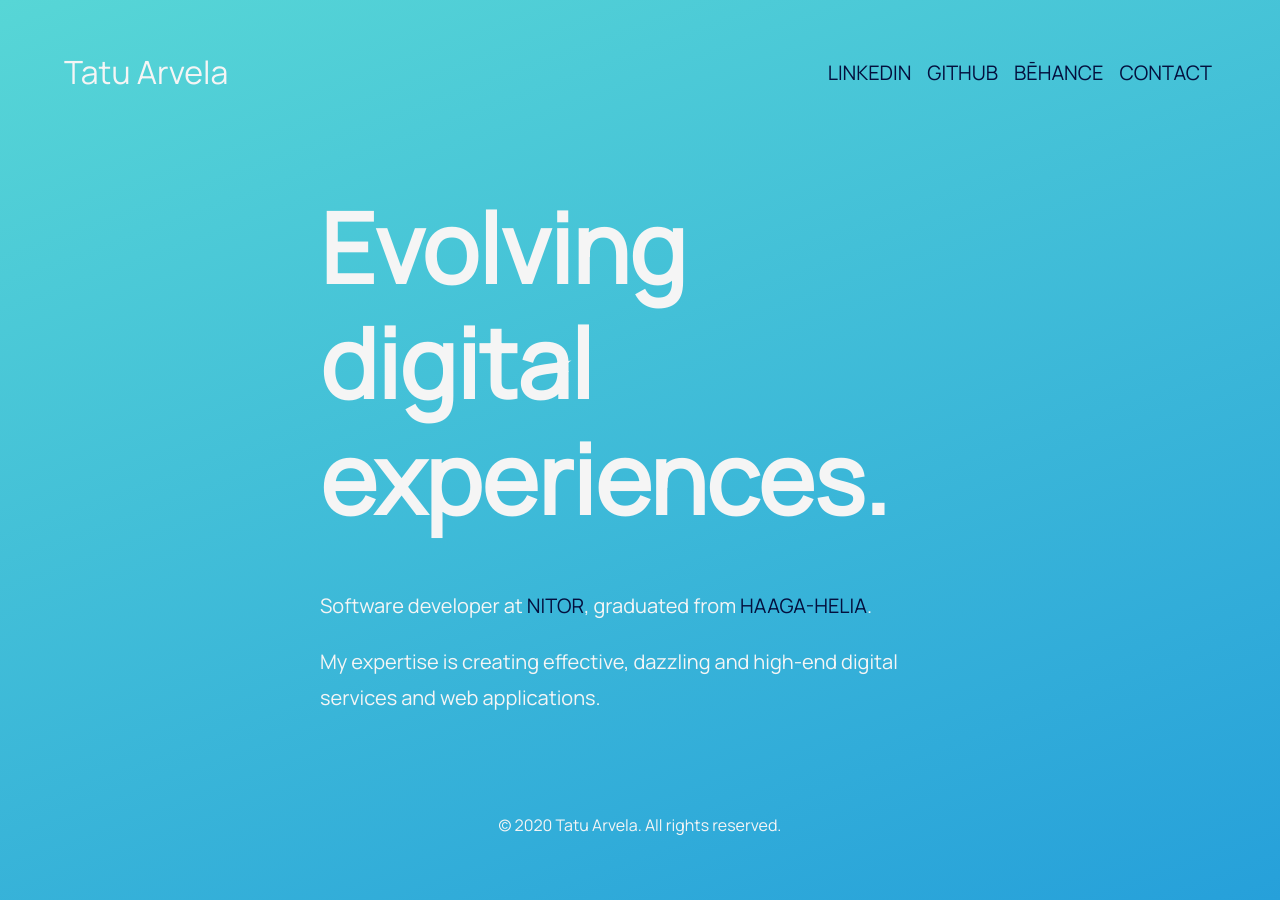
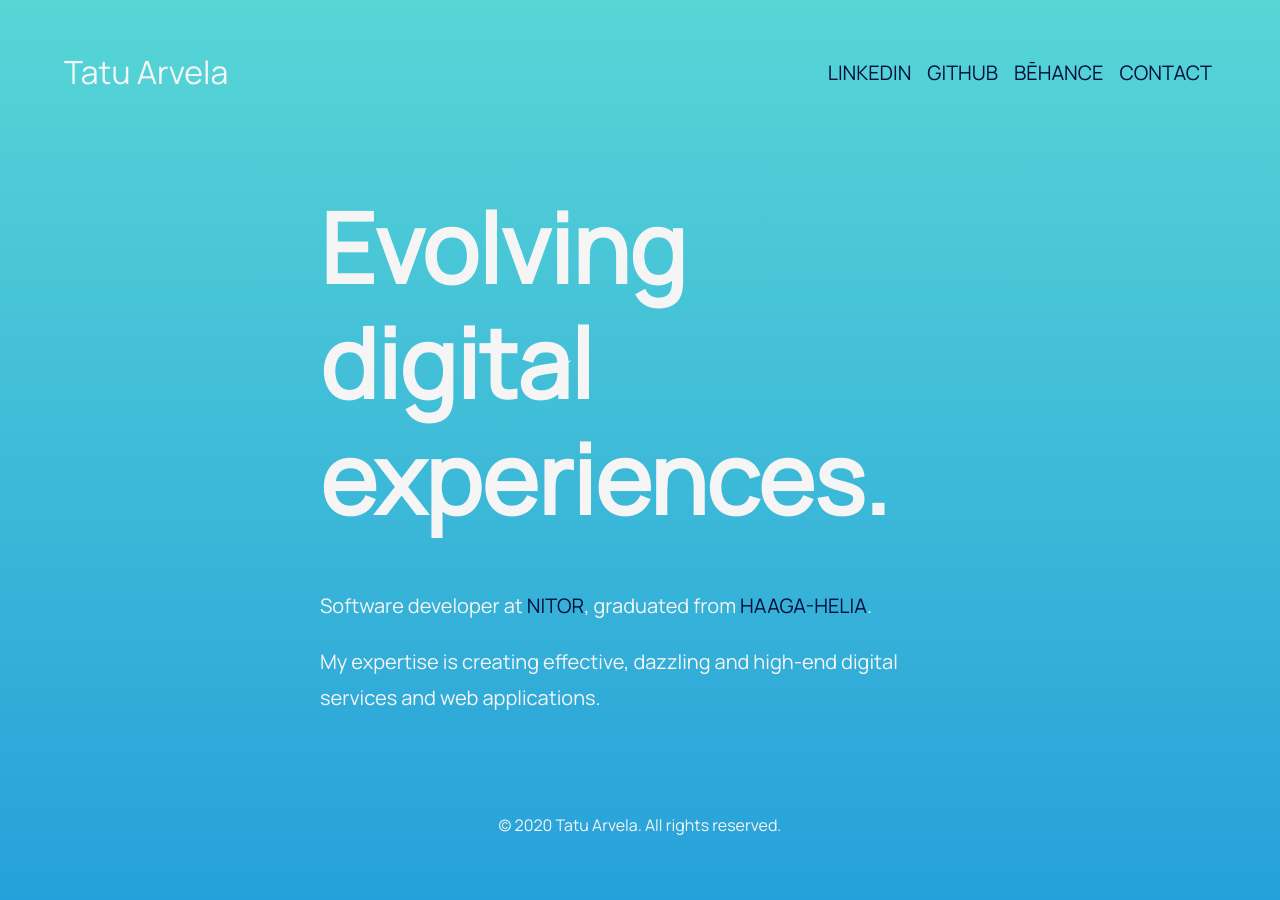
Before and after one commit to TatuArvela/tatuarvela.dev, a Jekyll site: the page built from index.md, in a window 1280 px wide. Built offline with Jekyll 4.4.1, drawn with Linux system fonts in a browser that asks for light colours.

Commit message:
Update theme color and adjust gradient

```diff
--- a/_includes/Head.html
+++ b/_includes/Head.html
@@ -8,7 +8,7 @@
 
   <!-- Icons -->
   <link rel="icon" href="{{ "/assets/icon/favicon.ico" | absolute_url }}">
-  <meta name="theme-color" content="#26a0da" />
+  <meta name="theme-color" content="#57d6d6" />
   <link rel="apple-touch-icon" sizes="180x180" href="{{
   "/assets/icon/apple-touch-icon.png" | absolute_url }}"> <link rel="icon"
   type="image/png" sizes="32x32" href="{{ "/assets/icon/favicon-32x32.png" |
--- a/_scss/_variables.scss
+++ b/_scss/_variables.scss
@@ -2,7 +2,7 @@
 $primary: #040f3d;
 
 $body-background-color: #26a0da;
-$body-background-image: linear-gradient(160deg, #57d6d6 0%, #26a0da 100%);
+$body-background-image: linear-gradient(180deg, #57d6d6 0%, #26a0da 100%);
 $body-color: $white;
 
 $border-color: rgba($primary, 0.25);
```
